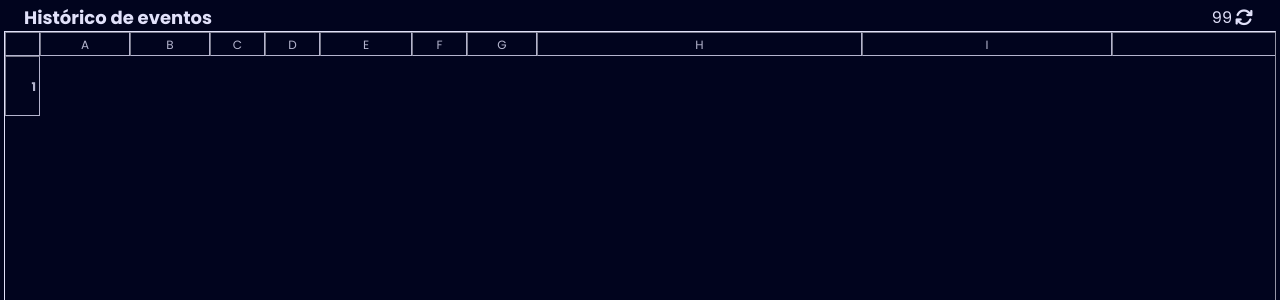
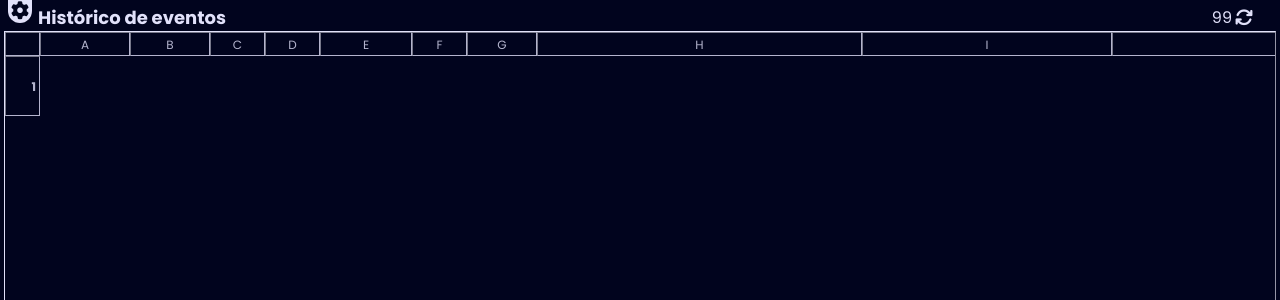
Before and after one commit to AdryanMaikel/CCO_InformaV2, a Flask app: page /cco-informa in a window 1280 px wide. Shown: the top 300 px of the page. Run offline with Flask 3, Linux system fonts and the light colour scheme; data that the repository does not hold is empty; some libraries are stand-ins or nearby versions.

Commit message:
melhorando laytout

```diff
--- a/templates/cco-informa.html
+++ b/templates/cco-informa.html
@@ -12,7 +12,12 @@
 </head>
 <body>
     <header class="w100 row between">
-        <h1 class="row">Histórico de eventos</h1>
+        <div id="configurations-table" class="a">
+            <button id="toggle-div-config-table" class="a row icons">
+                <i class="fa-solid fa-gear"></i>
+            </button>
+        </div>
+        <h1 class="r row">Histórico de eventos</h1>
         <div id="update-sheet" class="row">
             <span>99</span>
             <button class="row icons"><i class="fa-solid fa-arrows-rotate"></i></button>
@@ -31,7 +36,7 @@
                 </tr>
             </thead>
             <tbody>{% for row in rows %}
-                <tr id="row-{{ row[0] }}" lcass="{{ loop.cycle('even', 'odd') }}">{% for cell in row %}
+                <tr id="row-{{ row[0] }}" class="{{ loop.cycle('even', 'odd') }}">{% for cell in row %}
                     <td class="{{ '_' if loop.first else letters[loop.index - 2] }}">
                         {% if loop.first %}{{ cell }}{% else %} <textarea id="cell-{{ letters[loop.index - 2] }}{{ row[0] }}" disabled autocomplete="off">{{ cell }}</textarea> {% endif %}
                     </td>{% endfor %}
```
